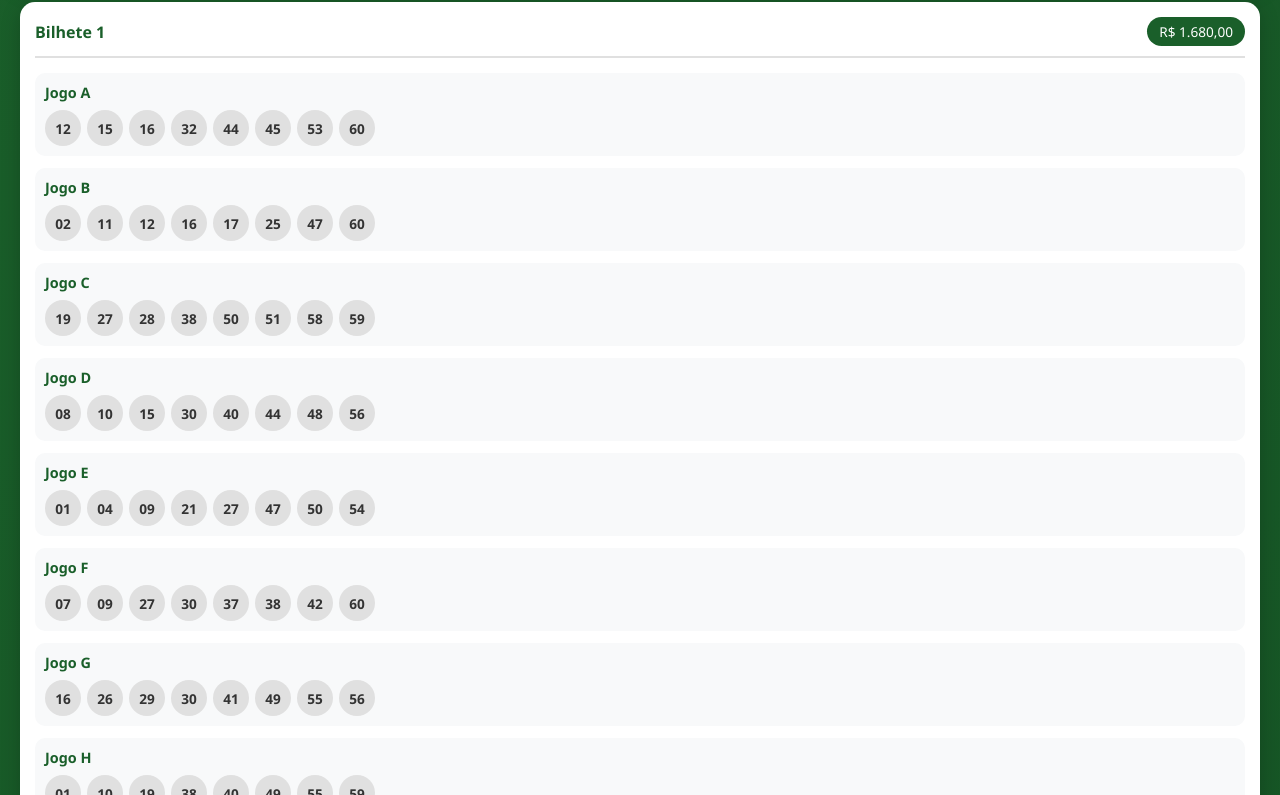
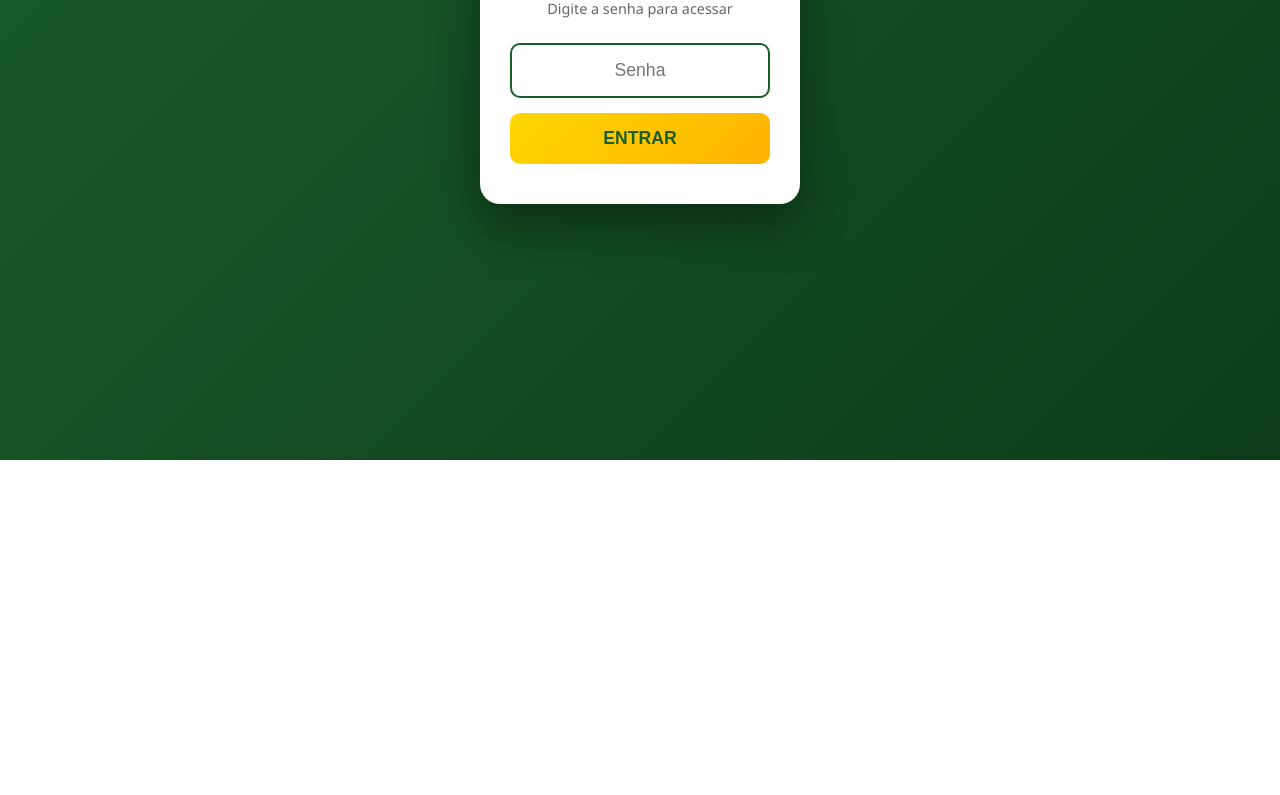
Before and after one commit to thomazsaulo/712063a8, a plain HTML site: page index.html in a window 1280 px wide. Shown: the part 340-1135 px from the top of the page. After the commit the page ends 800 px from the top, so only its background shows below. Drawn offline with Linux system fonts and the light colour scheme.

Commit message:
Adiciona tela de senha e corrige layout

```diff
--- a/index.html
+++ b/index.html
@@ -13,6 +13,93 @@
             margin: 0;
             padding: 0;
             box-sizing: border-box;
+        }
+
+        /* Tela de Login */
+        .login-screen {
+            position: fixed;
+            top: 0;
+            left: 0;
+            width: 100%;
+            height: 100%;
+            background: linear-gradient(135deg, #1a5f2a 0%, #0d3d1a 100%);
+            display: flex;
+            align-items: center;
+            justify-content: center;
+            z-index: 9999;
+        }
+
+        .login-screen.hidden {
+            display: none;
+        }
+
+        .login-box {
+            background: white;
+            padding: 40px 30px;
+            border-radius: 20px;
+            box-shadow: 0 20px 50px rgba(0,0,0,0.4);
+            text-align: center;
+            max-width: 320px;
+            width: 90%;
+        }
+
+        .login-box h2 {
+            color: #1a5f2a;
+            margin-bottom: 10px;
+            font-size: 1.5rem;
+        }
+
+        .login-box p {
+            color: #666;
+            margin-bottom: 25px;
+            font-size: 0.9rem;
+        }
+
+        .login-box input {
+            width: 100%;
+            padding: 15px;
+            border: 2px solid #1a5f2a;
+            border-radius: 10px;
+            font-size: 1.1rem;
+            text-align: center;
+            margin-bottom: 15px;
+            outline: none;
+        }
+
+        .login-box input:focus {
+            border-color: #ffd700;
+            box-shadow: 0 0 10px rgba(255, 215, 0, 0.3);
+        }
+
+        .login-box button {
+            width: 100%;
+            padding: 15px;
+            background: linear-gradient(135deg, #ffd700 0%, #ffb300 100%);
+            border: none;
+            border-radius: 10px;
+            font-size: 1.1rem;
+            font-weight: bold;
+            color: #1a5f2a;
+            cursor: pointer;
+        }
+
+        .login-error {
+            color: #e74c3c;
+            font-size: 0.85rem;
+            margin-top: 10px;
+            display: none;
+        }
+
+        .login-error.show {
+            display: block;
+        }
+
+        .app-content {
+            display: none;
+        }
+
+        .app-content.show {
+            display: block;
         }
 
         body {
@@ -376,12 +463,25 @@
     </style>
 </head>
 <body>
-    <div class="header">
-        <h1>Mega da Virada 2025</h1>
-        <p>Conferidor de Apostas</p>
+    <!-- Tela de Login -->
+    <div id="login-screen" class="login-screen">
+        <div class="login-box">
+            <h2>Mega da Virada 2025</h2>
+            <p>Digite a senha para acessar</p>
+            <input type="password" id="senha" placeholder="Senha" onkeypress="if(event.key==='Enter')verificarSenha()">
+            <button onclick="verificarSenha()">ENTRAR</button>
+            <div id="login-error" class="login-error">Senha incorreta!</div>
+        </div>
     </div>
 
-    <div class="input-section">
+    <!-- Conteudo do App -->
+    <div id="app-content" class="app-content">
+        <div class="header">
+            <h1>Mega da Virada 2025</h1>
+            <p>Conferidor de Apostas</p>
+        </div>
+
+        <div class="input-section">
         <h2>Digite os 6 números sorteados</h2>
         <div class="number-inputs">
             <input type="number" min="1" max="60" id="n1" placeholder="--">
@@ -398,9 +498,37 @@
 
     <div id="relatorio" class="relatorio"></div>
 
-    <div class="footer">
-        <p>Boa sorte! 🍀</p>
+        <div class="footer">
+            <p>Boa sorte!</p>
+        </div>
     </div>
+
+    <script>
+        // Senha mestre (você pode alterar aqui)
+        const SENHA_MESTRE = 'mega2025';
+
+        // Verificar senha
+        function verificarSenha() {
+            const senha = document.getElementById('senha').value;
+            const errorEl = document.getElementById('login-error');
+
+            if (senha === SENHA_MESTRE) {
+                document.getElementById('login-screen').classList.add('hidden');
+                document.getElementById('app-content').classList.add('show');
+                sessionStorage.setItem('autenticado', 'true');
+            } else {
+                errorEl.classList.add('show');
+                document.getElementById('senha').value = '';
+                setTimeout(() => errorEl.classList.remove('show'), 2000);
+            }
+        }
+
+        // Verificar se já está autenticado na sessão
+        if (sessionStorage.getItem('autenticado') === 'true') {
+            document.getElementById('login-screen').classList.add('hidden');
+            document.getElementById('app-content').classList.add('show');
+        }
+    </script>
 
     <script>
         // Dados dos bilhetes extraídos
```
Also changed, not shown: generate-icons.js (added, +11 -0 lines), icon.svg (added).
